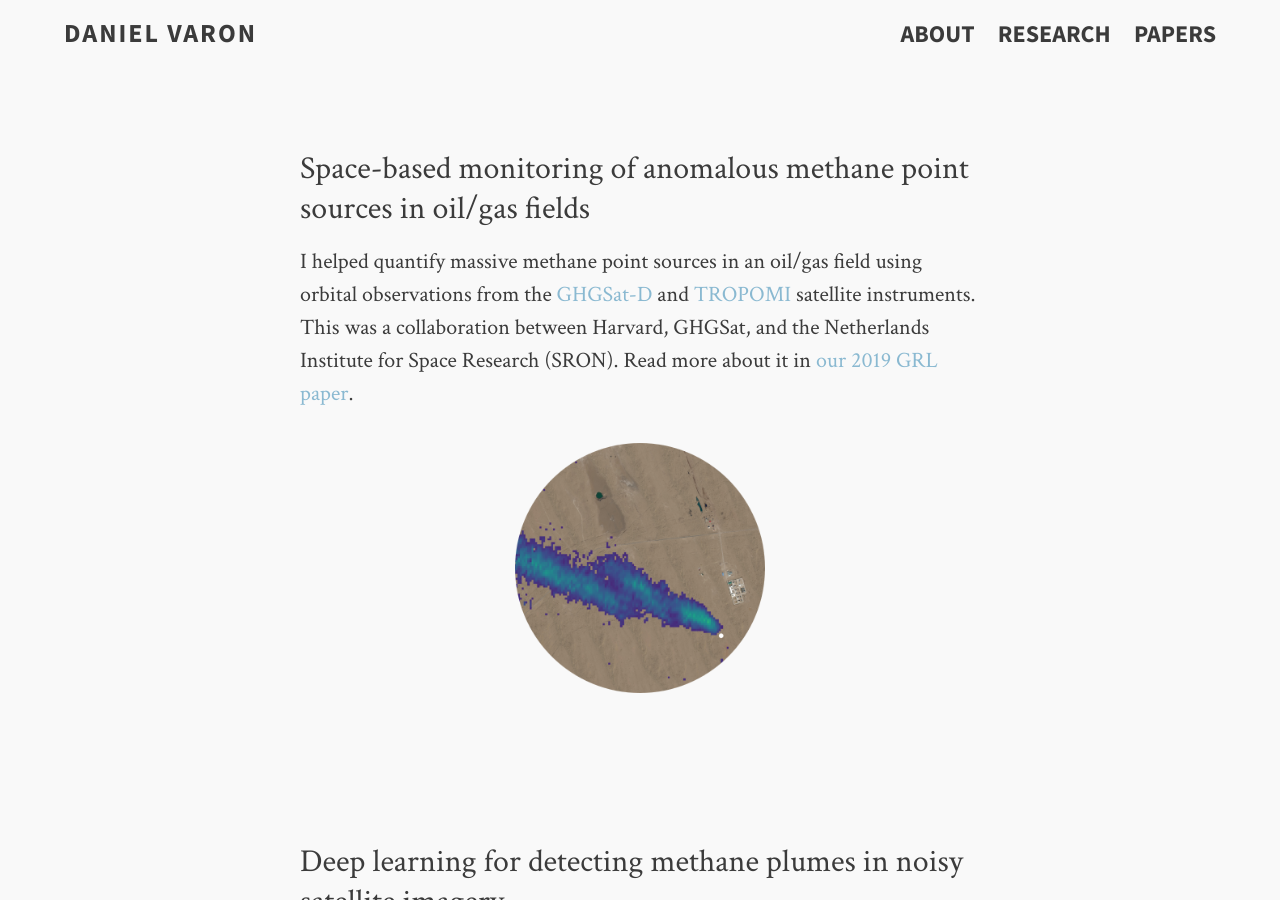
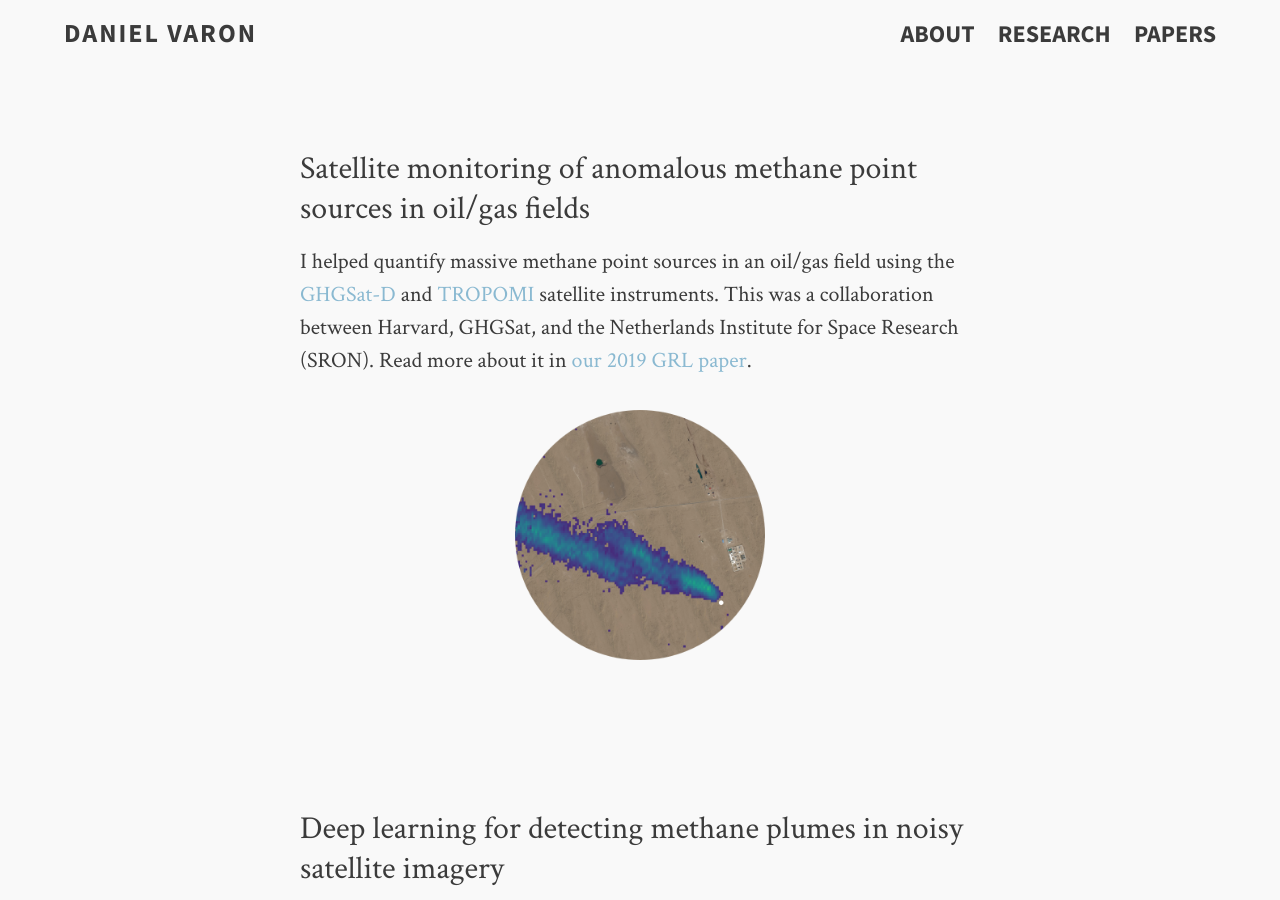
Before and after one commit to djvaron/djvaron.github.io, a Jekyll site: the page built from research.md, in a window 1280 px wide and 900 px high. Built offline with Jekyll 4.4.1, drawn with Linux system fonts in a browser that asks for light colours.

Commit message:
edit new paper content

```diff
--- a/research.md
+++ b/research.md
@@ -5,9 +5,9 @@
 tags: [daniel varon, methane, satellites, machine learning, emissions, research]
 ---
 
-### Space-based monitoring of anomalous methane point sources in oil/gas fields
+### Satellite monitoring of anomalous methane point sources in oil/gas fields
 
-I helped quantify massive methane point sources in an oil/gas field using orbital observations from the [GHGSat-D](https://www.ghgsat.com/who-we-are/our-satellites/claire/) and [TROPOMI](http://www.tropomi.eu/) satellite instruments. This was a collaboration between Harvard, GHGSat, and the Netherlands Institute for Space Research (SRON). Read more about it in [our 2019 GRL paper](https://agupubs.onlinelibrary.wiley.com/doi/abs/10.1029/2019GL083798).
+I helped quantify massive methane point sources in an oil/gas field using the [GHGSat-D](https://www.ghgsat.com/who-we-are/our-satellites/claire/) and [TROPOMI](http://www.tropomi.eu/) satellite instruments. This was a collaboration between Harvard, GHGSat, and the Netherlands Institute for Space Research (SRON). Read more about it in [our 2019 GRL paper](https://agupubs.onlinelibrary.wiley.com/doi/abs/10.1029/2019GL083798).
 
 ![daniel varon methane satellite harvard plume thumb4](../images/thumb4_projects.png){:height="250px" width="250px"}
 
```
Also changed, not shown: papers.md (+1 -1 lines).
